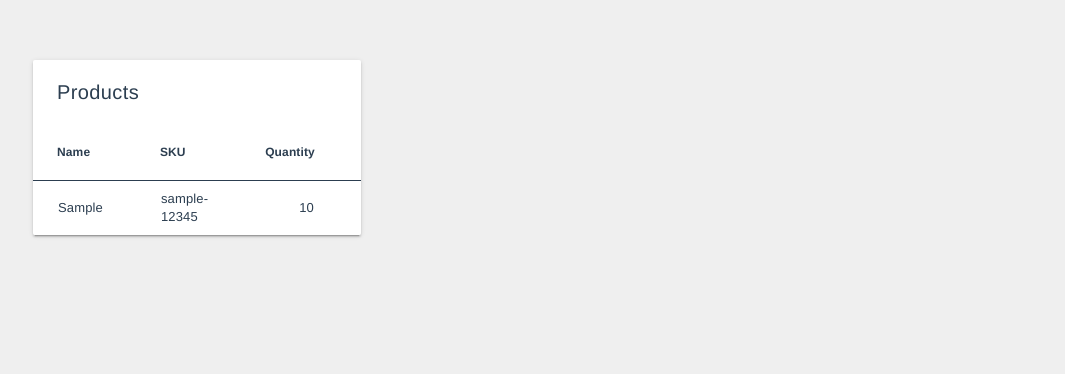
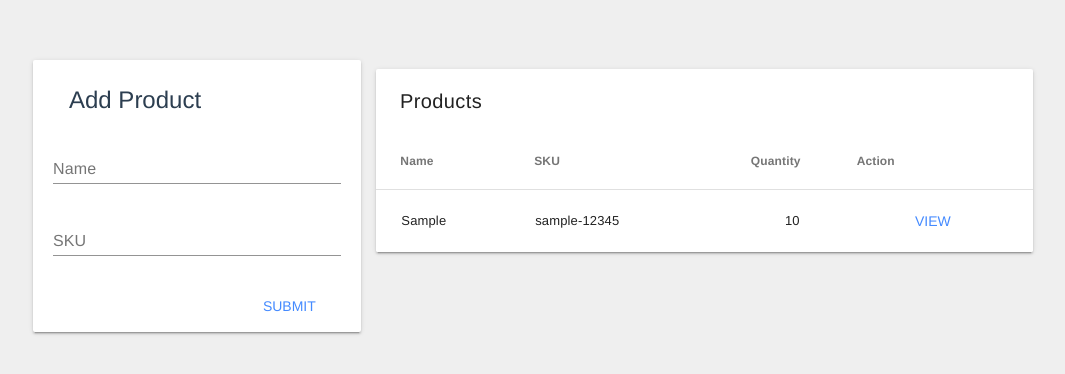
Before and after one commit to gu1lty/stockapp-django-vue-docker, a Vue app in the folder frontend/: page / in a window 1280 px wide. Shown: the top 374 px of the page, without its empty margins (107-1172 px from the left). Built offline with nearby package versions, Linux system fonts and the light colour scheme.

Commit message:
Created AddProductForm component

```diff
--- a/frontend/src/App.vue
+++ b/frontend/src/App.vue
@@ -1,18 +1,22 @@
 <template>
   <div id="app">
+    <div class="forms">
+      <product-form />
+    </div>
     <product-list
       :products="products"
-      v-on:view-product="openDialog"
     />
   </div>
 </template>
 
 <script>
+import AddProductForm from "./components/AddProductForm";
 import ProductList from "./components/ProductList";
 
 export default {
   name: "App",
   components: {
+    'product-form': AddProductForm,
     'product-list': ProductList,
   },
   data: function() {
--- /dev/null
+++ b/frontend/src/components/AddProductForm.vue
@@ -0,0 +1,42 @@
+<template>
+  <form class="md-card product-form" @submit="submitForm">
+    <md-card-header>
+        <h1 class="md-title">Add Product</h1>
+    </md-card-header>
+    <md-field>
+      <label>Name</label>
+      <md-input v-model="name"></md-input>
+    </md-field>
+    <md-field>
+      <label>SKU</label>
+      <md-input v-model="sku"></md-input>
+    </md-field>
+    <md-card-actions>
+      <md-button type="submit" class="md-primary">Submit</md-button>
+    </md-card-actions>
+  </form>
+</template>
+
+<script>
+export default {
+  name: "ProductForm",
+  data: function() {
+    return {
+      name: "",
+      sku: "",
+    }
+  },
+  methods: {
+    submitForm(event) {
+      event.preventDefault();
+    }
+  }
+}
+</script>
+
+<style>
+  .product-form {
+    padding: 0px 20px;
+    margin-bottom: 15px;
+  }
+</style>
--- a/frontend/src/components/ProductList.vue
+++ b/frontend/src/components/ProductList.vue
@@ -20,8 +20,7 @@
         <md-table-cell md-numeric>{{product.quantity}}</md-table-cell>
         <md-table-cell class="md-center">
           <md-button
-            class="md-primary md-icon-button"
-            @click="viewProduct(index)"
+            class="md-primary"
           >
             View
           </md-button>
--- a/frontend/src/main.js
+++ b/frontend/src/main.js
@@ -2,6 +2,7 @@ import Vue from 'vue';
 import App from './App.vue';
 import VueMaterial from 'vue-material';
 import 'vue-material/dist/vue-material.min.css';
+import 'vue-material/dist/theme/default.css';
 
 Vue.use(VueMaterial);
 Vue.config.productionTip = false;
```
Also changed, not shown: 1 other file (tests, documents, lock files or other folders).
